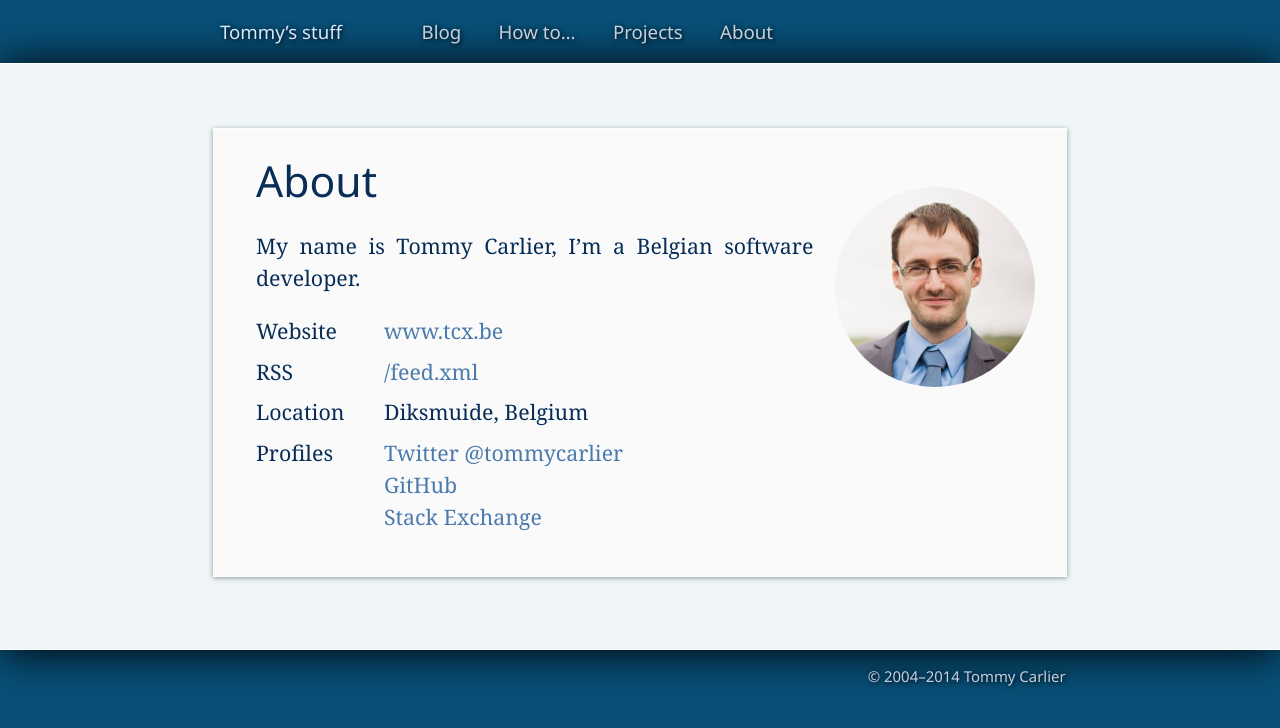
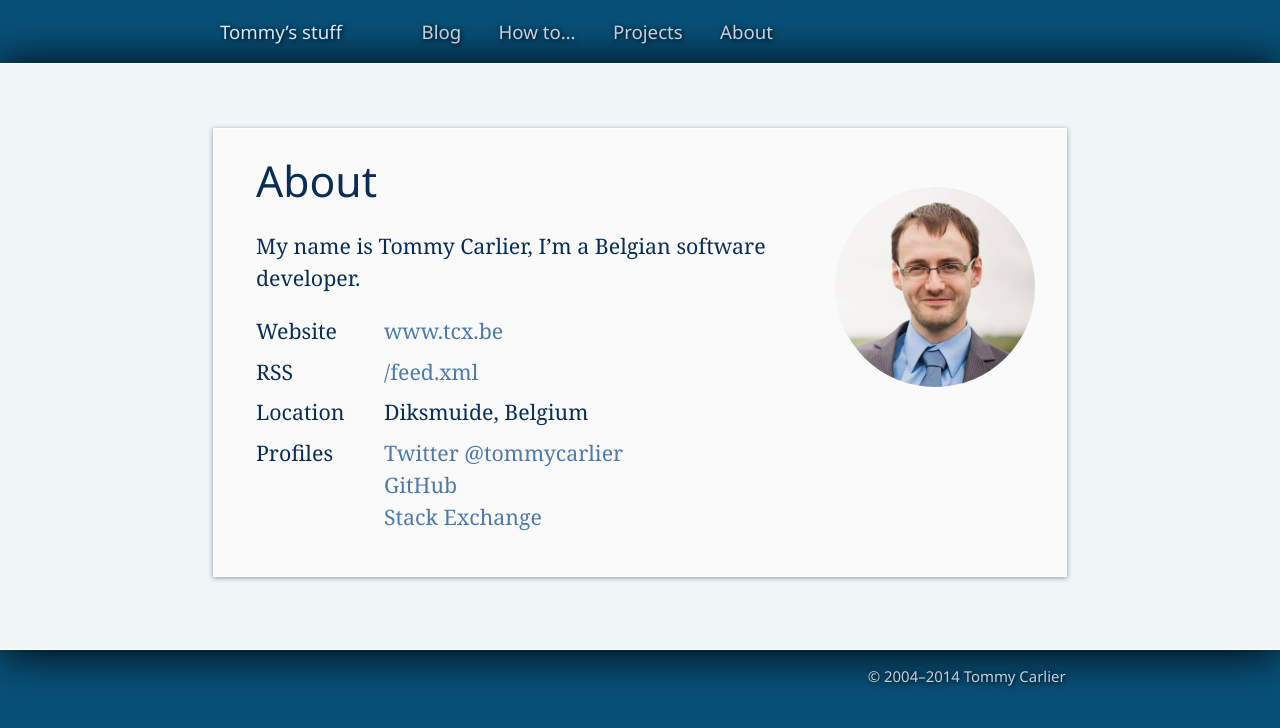
Before and after one commit to tommy-carlier/www.tcx.be, a Jekyll site: the page built from about/index.html, in a window 1280 px wide. Shown: the top 728 px of the page. Built offline with Jekyll 4.4.1, drawn with Linux system fonts in a browser that asks for light colours; comment, search, counter and statistics services are not loaded.

Commit message:
Changed text alignment for paragraphs back to left-aligned
(justified creates a lot of "gaps", especially on small screens)

```diff
--- a/assets/site.sass
+++ b/assets/site.sass
@@ -98,9 +98,6 @@ tc-list
   tc-content
     &> h1, &> h2
       text-shadow: $content-heading-shadow
-
-p
-  text-align: justify
 
 a
   text-decoration: none
```
